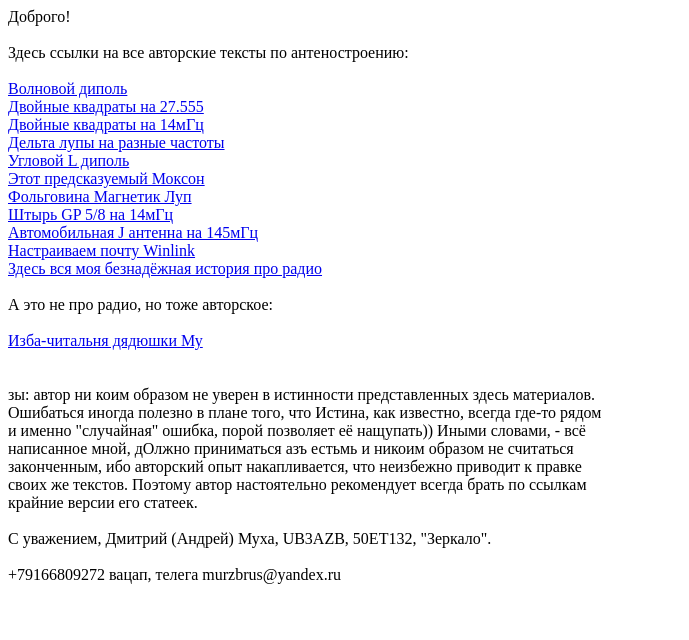
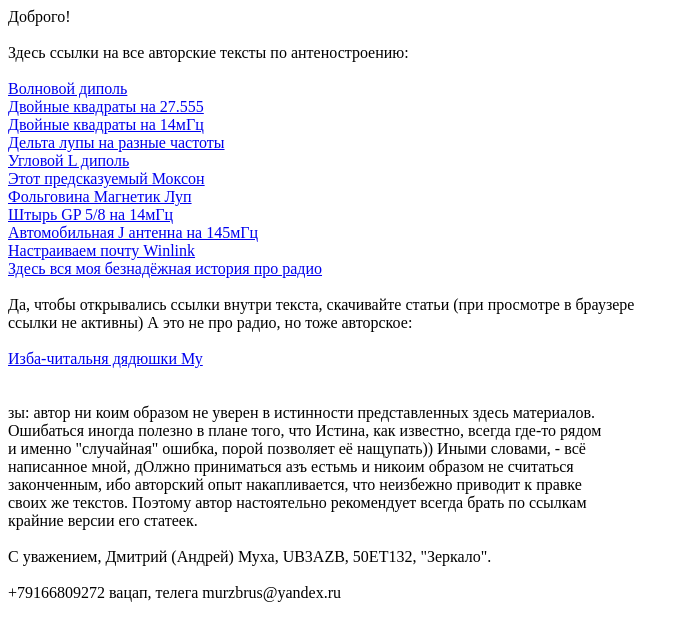
Before and after one commit to Muxa132/Muxa132, a plain HTML site: page index.html in a window 1280 px wide. Shown: the whole page, without its empty margins (0-689 px from the left). Drawn offline with Linux system fonts and the light colour scheme.

Commit message:
Update index.html
v1.01

```diff
--- a/index.html
+++ b/index.html
@@ -22,6 +22,7 @@
 <a href="https://disk.yandex.ru/i/hPszuavfCQjWMQ/">Настраиваем почту Winlink</a><br>
 <a href="https://disk.yandex.ru/i/XfwZrQhUQC_vzA/">Здесь вся моя безнадёжная история про радио</a><br>
 <br>
+Да, чтобы открывались ссылки внутри текста, скачивайте статьи (при просмотре в браузере<br>ссылки не активны)
 А это не про радио, но тоже авторское:<br>
 <br>
 <a href="https://disk.yandex.ru/d/R59thtx-evaYsg/">Изба-читальня дядюшки Му</a><br>
```
